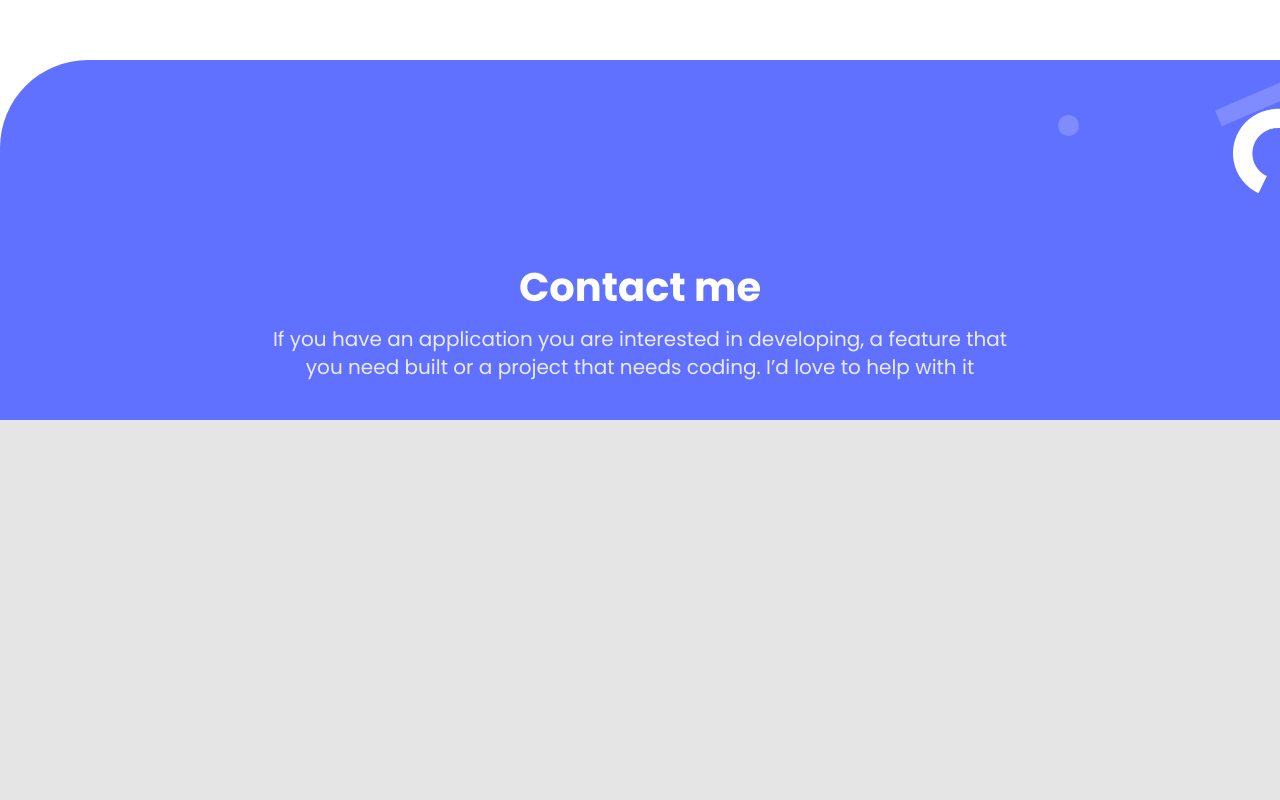
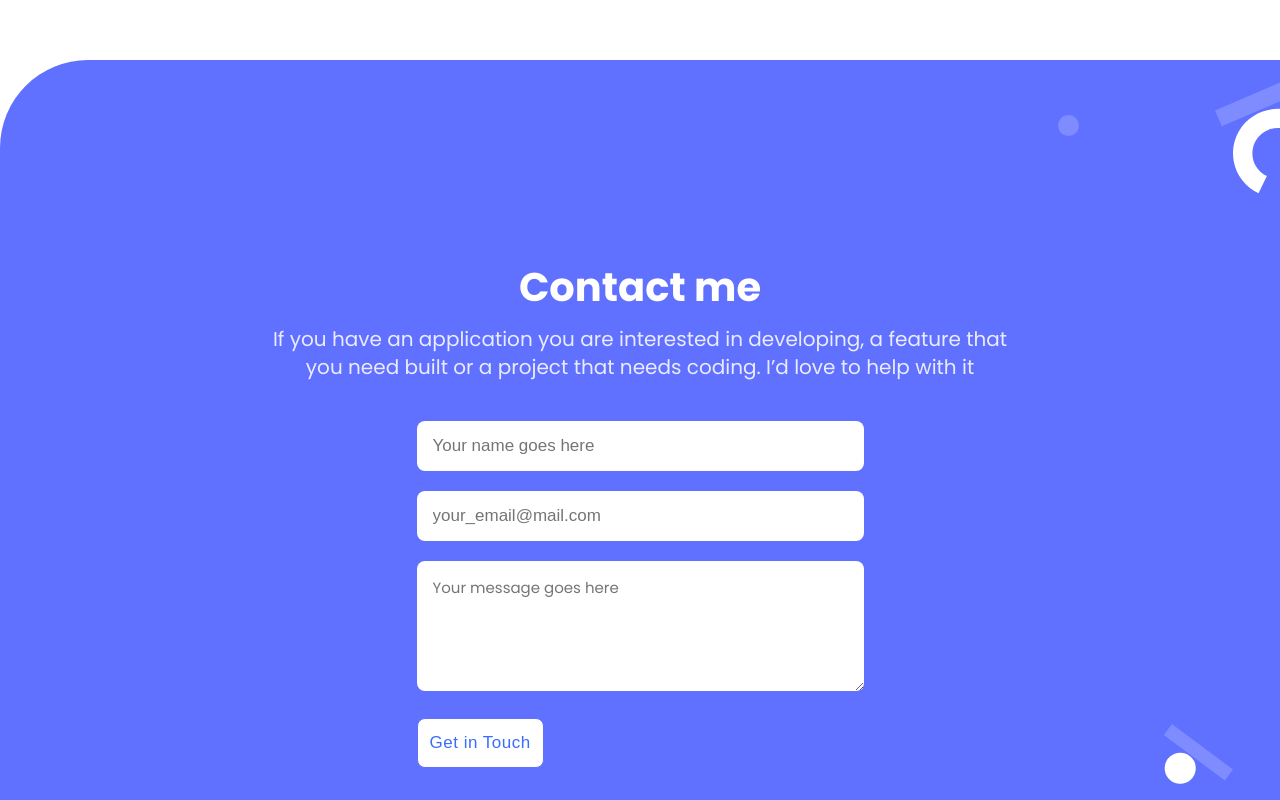
Before and after one commit to M0rrighan/Portfolio, a website: page index.html in a window 1280 px wide. Shown: the part 4374-5174 px from the top of the page. Before the commit the page ends 4794 px from the top, so only its background shows below. Drawn offline with Linux system fonts and the light colour scheme.

Commit message:
Add form to contact form section, Add relative styling

```diff
--- a/index.html
+++ b/index.html
@@ -335,6 +335,54 @@
           feature that you need built or a project that needs coding. I’d love
           to help with it
         </p>
+
+        <form
+        id="form"
+        action="https://formspree.io/f/moqypdnz"
+        method="POST">
+          <ul class="df contact_form">
+            <li>
+              <label for="name"></label>
+              <input
+                id="name"
+                class="bg_white"
+                name="name"
+                type="text"
+                maxlength="30"
+                placeholder="Your name goes here"
+                required
+              />
+            </li>
+            <li>
+              <label for="email"></label>
+              <input
+                id="email"
+                class="bg_white"
+                name="email"
+                type="email"
+                placeholder="your_email@mail.com"
+                required
+              />
+            </li>
+            <li>
+              <label for="message"></label>
+              <textarea
+                class="bg_white"
+                name="message"
+                id="message"
+                rows="5"
+                maxlength="500"
+                placeholder="Your message goes here"
+                required
+              ></textarea>
+            </li>
+            <li>
+              <button type="submit" class="btn action_btn enabled">
+                Get in Touch
+              </button>
+            </li>
+          </ul>
+        </form>
       </div>
     </section>
   </div>
--- a/style.css
+++ b/style.css
@@ -439,7 +439,7 @@ main {
   max-width: 50rem; /* 800px */
   margin-top: 13.8255033557%;
   padding:  1.5rem; /* 24px */
-  padding-bottom: 0.6875rem; /* 11px */
+  padding-bottom: 1rem; /* 16px */
   position: relative;
   bottom: 0;
 }
@@ -450,7 +450,6 @@ form {
 }
 
 .contact_form {
-  display: flex;
   flex-direction: column;
   justify-content: space-between;
   align-items: stretch;
@@ -464,3 +463,7 @@ form {
   border-radius: 0.5rem; /* 8px */
   padding: 0.9375rem 1rem; /* 15px 16px */
 }
+
+.contact_form li:last-child {
+  margin-bottom: 1rem; /* 16px */
+}
```
